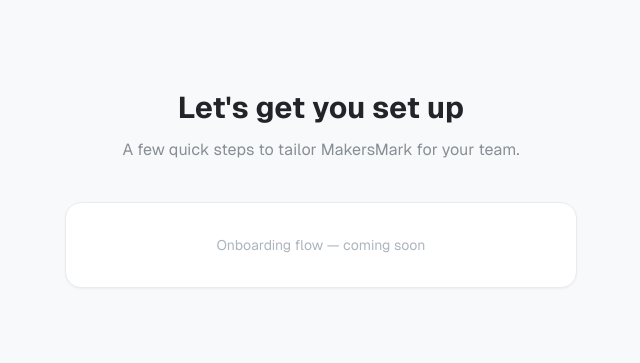
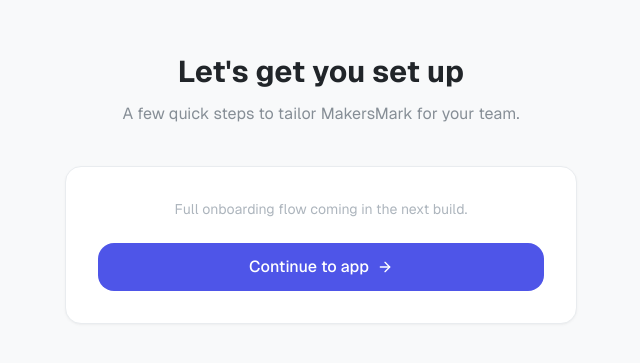
Before and after one commit to rossdelarge247-debug/makersmark, a Next.js app: page /onboarding in a window 1280 px wide. Shown: the part 211-574 px from the top of the page, without its empty margins (319-959 px from the left). Built offline with nearby package versions, Linux system fonts and the light colour scheme; no server answers.

Commit message:
Add completeOnboarding action and Continue to app button on onboarding shell

```diff
--- a/app/onboarding/page.tsx
+++ b/app/onboarding/page.tsx
@@ -1,3 +1,6 @@
+import { completeOnboarding } from "@/lib/supabase/auth-actions";
+import { ArrowRight } from "lucide-react";
+
 export default function OnboardingPage() {
   return (
     <div className="min-h-screen flex items-center justify-center bg-neutral-50 px-6">
@@ -9,9 +12,18 @@ export default function OnboardingPage() {
           A few quick steps to tailor MakersMark for your team.
         </p>
         <div className="mt-10 p-8 rounded-xl shadow-card border border-neutral-200 bg-white">
-          <p className="text-sm text-neutral-500 text-center">
-            Onboarding flow — coming soon
+          <p className="text-sm text-neutral-500 text-center mb-6">
+            Full onboarding flow coming in the next build.
           </p>
+          <form action={completeOnboarding}>
+            <button
+              type="submit"
+              className="w-full inline-flex items-center justify-center gap-2 px-6 py-3 rounded-xl bg-primary-600 text-white font-medium hover:bg-primary-700 transition-colors"
+            >
+              Continue to app
+              <ArrowRight className="w-4 h-4" />
+            </button>
+          </form>
         </div>
       </div>
     </div>
--- a/lib/supabase/auth-actions.ts
+++ b/lib/supabase/auth-actions.ts
@@ -159,6 +159,29 @@ export async function signInWithPassword(
 }
 
 // ---------------------------------------------------------------------------
+// Complete onboarding
+// ---------------------------------------------------------------------------
+
+export async function completeOnboarding(): Promise<void> {
+  const supabase = await createClient();
+
+  const {
+    data: { user },
+  } = await supabase.auth.getUser();
+
+  if (!user) {
+    redirect("/login");
+  }
+
+  await supabase
+    .from("profiles")
+    .update({ onboarding_completed: true })
+    .eq("id", user.id);
+
+  redirect("/app");
+}
+
+// ---------------------------------------------------------------------------
 // Sign out
 // ---------------------------------------------------------------------------
 
```
